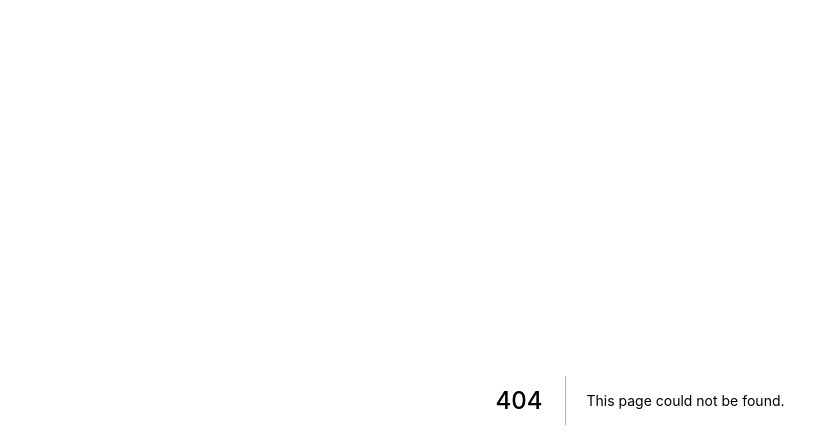
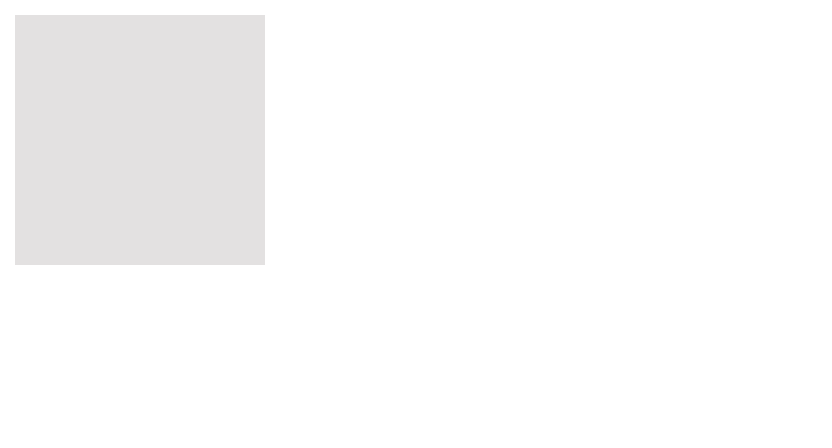
Before and after one commit to isaquelosoas/pokedex, a Next.js app: page /components/PokeCard in a window 1280 px wide. Before the commit this address had no page. Shown: the top 448 px of the page, without its empty margins (0-832 px from the left). Built offline with nearby package versions, Linux system fonts and the light colour scheme.

Commit message:
All Pokemons Listed

```diff
--- a/package.json
+++ b/package.json
@@ -9,6 +9,7 @@
     "lint": "next lint"
   },
   "dependencies": {
+    "axios": "^0.22.0",
     "next": "11.1.2",
     "react": "17.0.2",
     "react-dom": "17.0.2",
--- /dev/null
+++ b/pages/components/PokeCard/index.tsx
@@ -0,0 +1,30 @@
+import Image from 'next/image'
+import {Container} from './styles.js'
+import SearchIcon from '../../../public/search.svg'
+interface PokeCardProps{
+    loading:boolean
+    pokemon?: {
+        id: number,
+        num: string,
+        name: string,
+        img: string,
+        type: string[]
+    }
+}
+const PokeCard = ({loading,pokemon}:PokeCardProps) => {
+  return (
+    <Container loading={loading}>
+        <figure>
+            {pokemon&&<img src={pokemon.img} /> }
+        </figure>
+        <span>{pokemon&&pokemon.num}</span>
+        <h2>{pokemon&&pokemon.name}</h2>
+        <div>
+            {pokemon&&pokemon.type.map((t,i)=><label key={i}>{t}</label>)}
+        </div>
+
+    </Container>
+    )
+}
+
+export default PokeCard
--- /dev/null
+++ b/pages/components/PokeCard/styles.js
@@ -0,0 +1,53 @@
+import styled from 'styled-components';
+import globalStyle from '../../../styles/globalStyle'
+const {cardWidth, cardHeight, cardMargin} = globalStyle
+export const Container = styled.div`
+    display: flex;
+    width:100%;
+    height:${cardHeight}px;
+    flex-direction: column;
+    transition: all 0.2s;
+    animation-name: ${props=>props.loading?"fade":""};
+    animation-duration: 1.5s;
+    animation-iteration-count: infinite;
+    figure{
+        margin:0px;
+        min-width:100%;
+        margin-bottom:10px;
+        display:flex;
+        align-items:center;
+        justify-content:center;
+        background-color:#e3e1e1;
+        max-height:${cardWidth}px;
+        height:${cardWidth}px;
+        img{
+            min-width:200px;
+        }
+    }
+    span{
+        width:${props=>props.loading&&80}px;
+        background-color:${props=>props.loading&&"#e3e1e1"};
+        max-height:${props=>props.loading&&20}px;
+        height:${props=>props.loading&&20}px;
+    }
+    h2{
+        width:${props=>props.loading&&200}px;
+        background-color:${props=>props.loading&&"#e3e1e1"};
+        max-height:${props=>props.loading&&40}px;
+        height:${props=>props.loading&&40}px;
+    }
+    div{
+
+    }
+    @keyframes fade {
+        0% {opacity:  0.2;}
+        50%{opacity:  1;}
+        100%{opacity: 0.2;}
+    }
+    @media (min-width: 600px) {
+        margin:${cardMargin}px;
+        min-width:${cardWidth}px;
+        width:${cardWidth}px;
+        height:${cardHeight}px;
+    }
+`;
--- a/styles/Home.module.css
+++ b/styles/Home.module.css
@@ -2,11 +2,11 @@
   min-height: 100vh;
   display: flex;
   flex-direction: column;
-  height: 100vh;
 }
 
 .main {
   flex: 1;
+  width: 100%;
   display: flex;
   flex-direction: column;
 }
--- /dev/null
+++ b/styles/globalStyle.js
@@ -0,0 +1,6 @@
+export default {
+    cardWidth:250,
+    cardHeight:400,
+    cardMargin:15,
+
+}
```
Also changed, not shown: pages/components/PokeList/index.tsx (+80 -3 lines), pages/components/PokeList/styles.js (+11 -0 lines), 1 other file (tests, documents, lock files or other folders).
